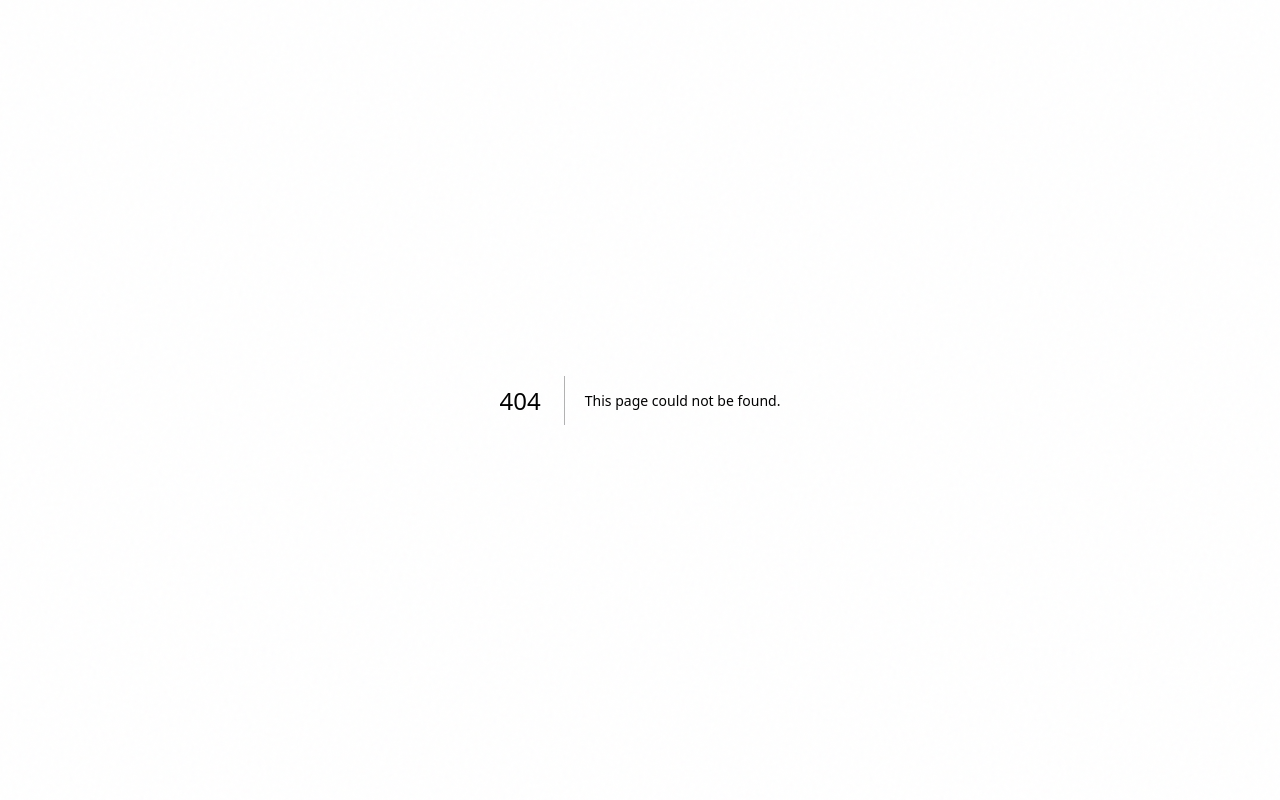
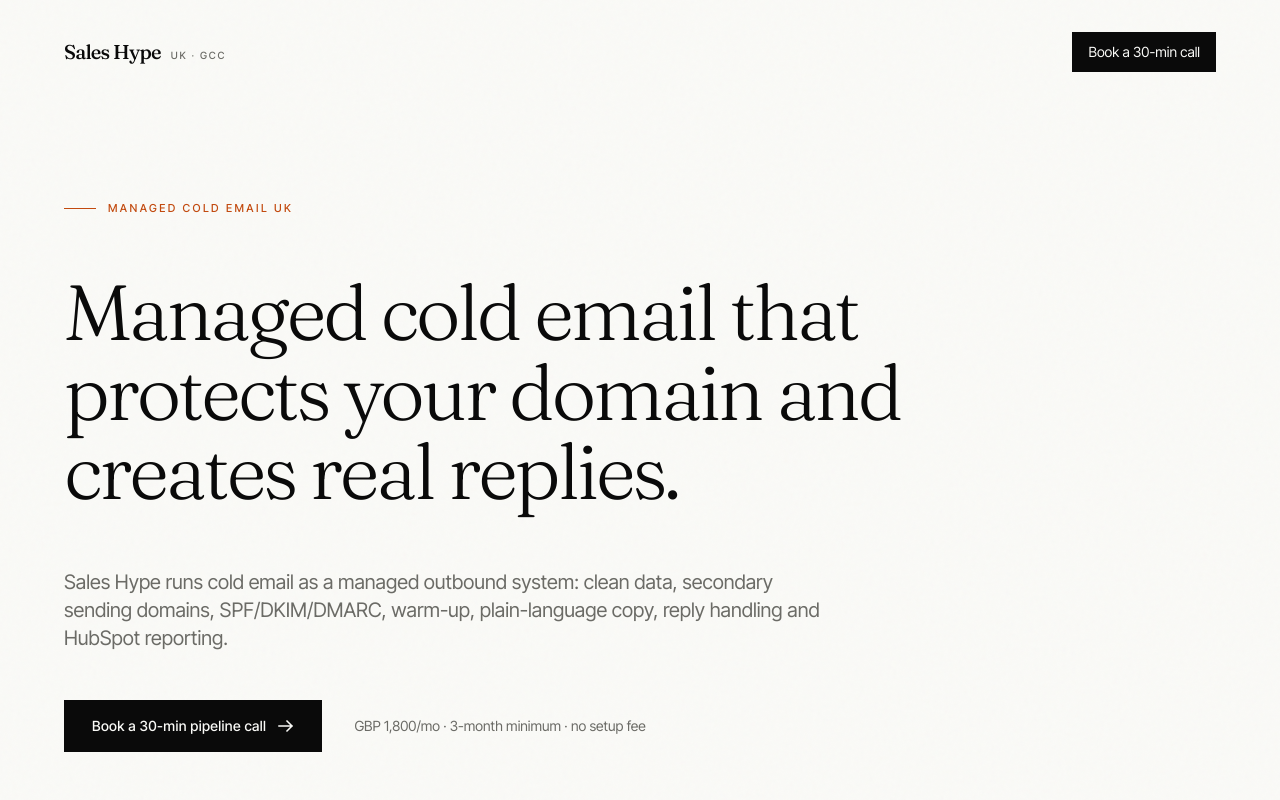
Before and after one commit to tareq-arch/saleshype-site, a Next.js app: page /managed-cold-email-uk in a window 1280 px wide. Before the commit this address had no page. Shown: the top 800 px of the page. Built offline with nearby package versions, Linux system fonts and the light colour scheme.

Commit message:
Add managed cold email UK page

```diff
--- /dev/null
+++ b/app/managed-cold-email-uk/page.tsx
@@ -0,0 +1,31 @@
+import type { Metadata } from "next";
+import { SeoLandingPage } from "../seo-page-template";
+
+export const metadata: Metadata = {
+  title: "Managed Cold Email UK",
+  description: "Managed cold email for UK B2B founders. Sales Hype handles lists, copy, domains, warm-up, deliverability, reply routing and HubSpot reporting.",
+  alternates: { canonical: "/managed-cold-email-uk" },
+};
+
+export default function Page() {
+  return (
+    <SeoLandingPage
+      eyebrow="Managed cold email UK"
+      title="Managed cold email that protects your domain and creates real replies."
+      description="Sales Hype runs cold email as a managed outbound system: clean data, secondary sending domains, SPF/DKIM/DMARC, warm-up, plain-language copy, reply handling and HubSpot reporting."
+      primaryKeyword="managed cold email UK"
+      supportingKeywords={["cold email agency UK", "cold email deliverability consultant", "B2B cold email outreach", "managed cold outreach"]}
+      sections={[
+        { title: "Cold email is unforgiving", body: "Bad lists, rushed sending, tracking-heavy templates and exposed brand domains can damage a campaign quickly. The work is not just writing emails. The work is protecting the infrastructure and learning from real replies." },
+        { title: "Reply rate matters more than open rate", body: "Sales Hype focuses on useful signals: positive replies, meetings, pipeline movement and deliverability health. Opens can be noisy and sometimes harmful when tracking pixels affect placement." },
+        { title: "Done for you, not dumped on your team", body: "We build the lists, write the sequences, manage the infrastructure, monitor campaigns and route interested replies so your team can focus on sales conversations." },
+      ]}
+      bullets={["Secondary sending domains set up for cold outreach.", "SPF, DKIM and DMARC configured before launch.", "Apollo lists cleaned around your ICP.", "Human-written sequence copy with follow-up logic.", "Daily campaign management and deliverability checks.", "Interested replies routed into HubSpot for follow-up."]}
+      faqs={[
+        { question: "Should I send cold email from my main domain?", answer: "No. Your main domain should be protected. Sales Hype uses secondary sending domains and proper authentication so cold outreach does not put your core brand email at risk." },
+        { question: "How fast can a managed cold email campaign launch?", answer: "The normal pace is two weeks to launch. Week one is ICP, list, copy and infrastructure. Week two is launch and monitoring." },
+        { question: "Do you write the email copy?", answer: "Yes. Sales Hype writes the sequence and follow-ups in a direct operator voice, then adjusts based on actual reply data." },
+      ]}
+    />
+  );
+}
```
